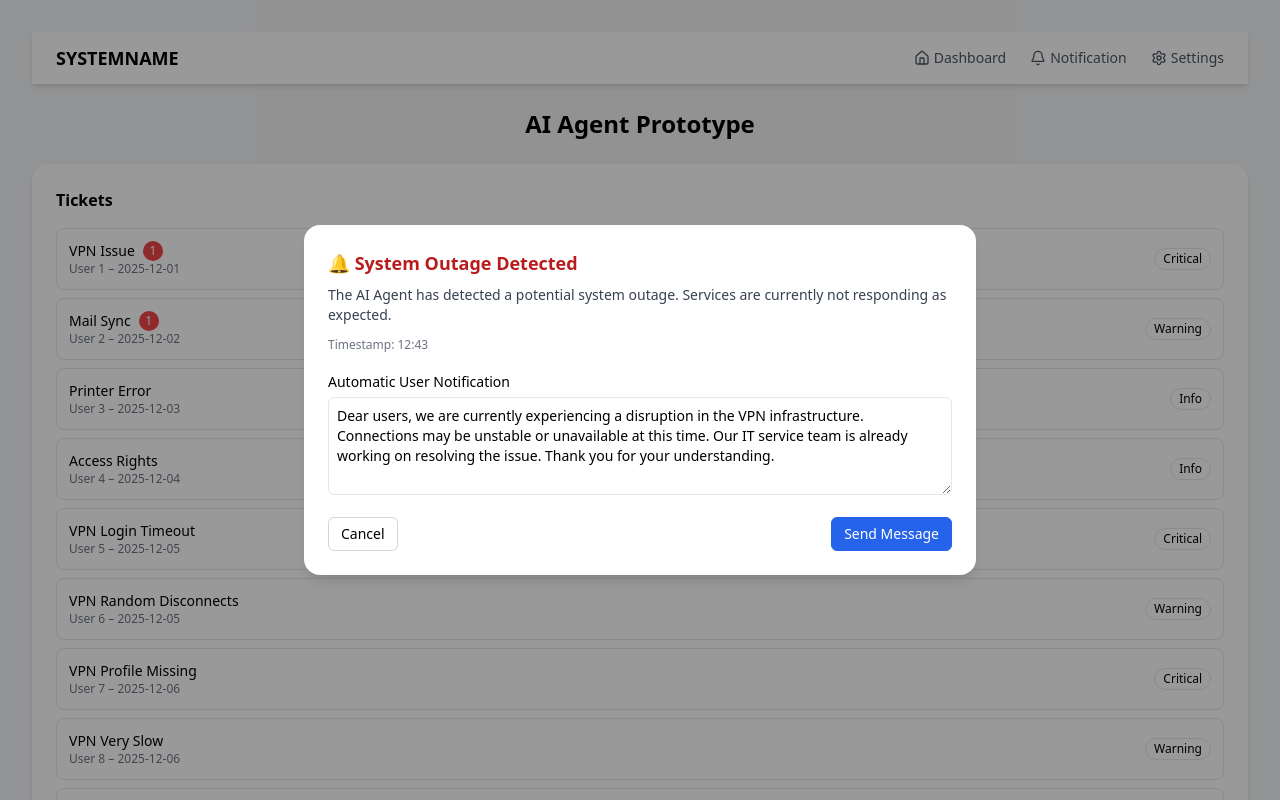
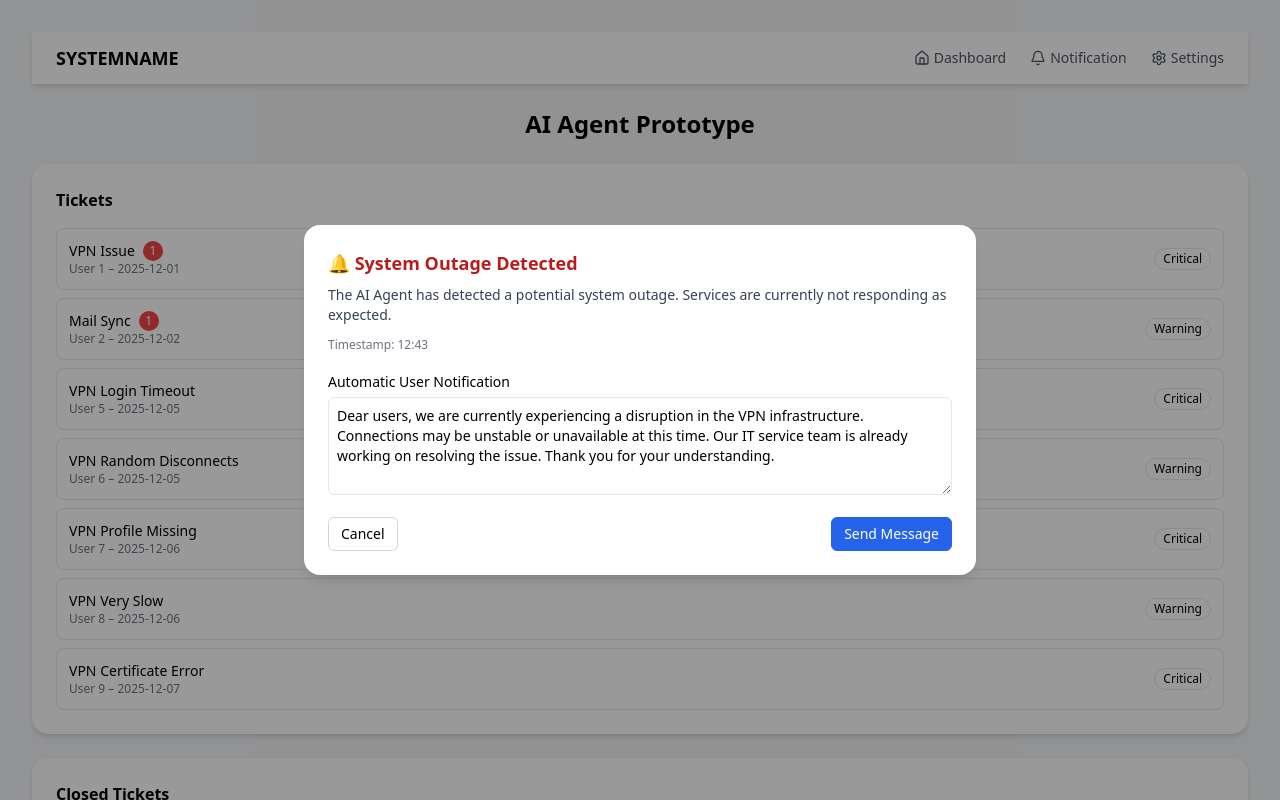
Before and after one commit to pauldopatka/ai-agent-service-desk-prototype, a React (Vite) app: page / in a window 1280 px wide. Shown: the top 800 px of the page. Built offline with nearby package versions, Linux system fonts and the light colour scheme.

Commit message:
Add closed ticket functionality and rating system in TicketDetailView

```diff
--- a/src/App.tsx
+++ b/src/App.tsx
@@ -42,15 +42,15 @@ function Switch({ checked, onCheckedChange }: { checked: boolean; onCheckedChang
 }
 
 const mockTickets = [
-  { id: 1, title: "VPN Issue", name: "User 1", date: "2025-12-01", description: "VPN connection fails on startup.", severity: "Critical" },
-  { id: 2, title: "Mail Sync", name: "User 2", date: "2025-12-02", description: "Outlook does not sync correctly.", severity: "Warning" },
-  { id: 3, title: "Printer Error", name: "User 3", date: "2025-12-03", description: "Office printer shows error 404.", severity: "Info" },
-  { id: 4, title: "Access Rights", name: "User 4", date: "2025-12-04", description: "No access to shared drive.", severity: "Info" },
-  { id: 5, title: "VPN Login Timeout", name: "User 5", date: "2025-12-05", description: "VPN login times out after entering credentials.", severity: "Critical" },
-  { id: 6, title: "VPN Random Disconnects", name: "User 6", date: "2025-12-05", description: "VPN disconnects every few minutes.", severity: "Warning" },
-  { id: 7, title: "VPN Profile Missing", name: "User 7", date: "2025-12-06", description: "VPN profile disappeared after client update.", severity: "Critical" },
-  { id: 8, title: "VPN Very Slow", name: "User 8", date: "2025-12-06", description: "VPN connection is established but extremely slow.", severity: "Warning" },
-  { id: 9, title: "VPN Certificate Error", name: "User 9", date: "2025-12-07", description: "VPN client reports an invalid certificate error.", severity: "Critical" }
+  { id: 1, title: "VPN Issue", name: "User 1", date: "2025-12-01", description: "VPN connection fails on startup.", severity: "Critical", closed: false },
+  { id: 2, title: "Mail Sync", name: "User 2", date: "2025-12-02", description: "Outlook does not sync correctly.", severity: "Warning", closed: false },
+  { id: 3, title: "Printer Error", name: "User 3", date: "2025-12-03", description: "Office printer shows error 404.", severity: "Info", closed: true },
+  { id: 4, title: "Access Rights", name: "User 4", date: "2025-12-04", description: "No access to shared drive.", severity: "Info", closed: true },
+  { id: 5, title: "VPN Login Timeout", name: "User 5", date: "2025-12-05", description: "VPN login times out after entering credentials.", severity: "Critical", closed: false },
+  { id: 6, title: "VPN Random Disconnects", name: "User 6", date: "2025-12-05", description: "VPN disconnects every few minutes.", severity: "Warning", closed: false },
+  { id: 7, title: "VPN Profile Missing", name: "User 7", date: "2025-12-06", description: "VPN profile disappeared after client update.", severity: "Critical", closed: false },
+  { id: 8, title: "VPN Very Slow", name: "User 8", date: "2025-12-06", description: "VPN connection is established but extremely slow.", severity: "Warning", closed: false },
+  { id: 9, title: "VPN Certificate Error", name: "User 9", date: "2025-12-07", description: "VPN client reports an invalid certificate error.", severity: "Critical", closed: false }
 ];
 
 interface HotbarProps {
@@ -102,6 +102,12 @@ function TicketListView({ resetToken }: { resetToken: number }) {
   }, [resetToken]);
 
   const navigate = useNavigate();
+  const isClosed = (t: typeof mockTickets[number]) => {
+    const s = sessionStorage.getItem(`closed-${t.id}`);
+    return s === "true" || t.closed === true;
+  };
+  const openTickets = mockTickets.filter((t) => !isClosed(t));
+  const closedTickets = mockTickets.filter((t) => isClosed(t));
 
   return (
     <motion.div initial={{ opacity: 0 }} animate={{ opacity: 1 }} className="max-w-[1400px] mx-auto grid grid-cols-12 gap-6">
@@ -109,7 +115,7 @@ function TicketListView({ resetToken }: { resetToken: number }) {
         <CardContent className="p-6">
           <h2 className="font-semibold mb-4">Tickets</h2>
           <div className="grid gap-2">
-            {mockTickets.map((ticket) => {
+            {openTickets.map((ticket) => {
               const hasUnread = sessionStorage.getItem(`unread-${ticket.id}`) === "true";
 
               return (
@@ -136,6 +142,32 @@ function TicketListView({ resetToken }: { resetToken: number }) {
           </div>
         </CardContent>
       </Card>
+
+      <Card className="rounded-2xl shadow-md col-span-12">
+        <CardContent className="p-6">
+          <h2 className="font-semibold mb-4">Closed Tickets</h2>
+          <div className="grid gap-2">
+            {closedTickets.map((ticket) => (
+              <div
+                key={ticket.id}
+                onClick={() => navigate(`/ticket/${ticket.id}`)}
+                className="p-3 rounded-lg cursor-pointer border text-sm transition bg-gray-50 hover:bg-gray-100 flex justify-between items-center"
+              >
+                <div>
+                  <div className="font-medium flex items-center gap-2">
+                    {ticket.title}
+                    <span className="text-xs px-2 py-0.5 rounded-full border bg-gray-100 text-gray-700">Closed</span>
+                  </div>
+                  <div className="text-xs text-gray-500">
+                    {ticket.name} – {ticket.date}
+                  </div>
+                </div>
+                <Badge>{ticket.severity}</Badge>
+              </div>
+            ))}
+          </div>
+        </CardContent>
+      </Card>
     </motion.div>
   );
 }
@@ -158,6 +190,7 @@ function TicketDetailView() {
   const navigate = useNavigate();
   const ticket = mockTickets.find((t) => t.id === Number(id));
   const [showSolution, setShowSolution] = useState(false);
+  const [showRating, setShowRating] = useState(false);
 
   if (!ticket) {
     return <div className="text-center text-gray-500">Ticket not found.</div>;
@@ -186,6 +219,12 @@ function TicketDetailView() {
   };
 
   const defaultSolution = getDefaultSolution(ticket);
+  const handleCloseTicket = () => {
+    if (!ticket) return;
+    sessionStorage.setItem(`closed-${ticket.id}`, "true");
+    setShowRating(false);
+    navigate("/");
+  };
 
   return (
     <motion.div initial={{ opacity: 0, y: 10 }} animate={{ opacity: 1, y: 0 }} className="grid grid-cols-12 gap-8 max-w-[1400px] mx-auto">
@@ -195,7 +234,10 @@ function TicketDetailView() {
           <p><strong>Name:</strong> {ticket.name}</p>
           <p><strong>Date:</strong> {ticket.date}</p>
           <p className="text-sm text-gray-600 mt-2"><strong>Description:</strong> {ticket.description}</p>
-          <Button variant="outline" onClick={() => window.history.back()} className="w-fit mt-4">Back to Ticket List</Button>
+          <div className="flex gap-2 mt-4">
+            <Button variant="outline" onClick={() => window.history.back()} className="w-fit">Back to Ticket List</Button>
+            <Button onClick={() => setShowRating(true)} className="w-fit">Rate AI & Close Ticket</Button>
+          </div>
         </CardContent>
       </Card>
 
@@ -237,6 +279,9 @@ function TicketDetailView() {
 
       {showSolution && (
         <SolutionPopup onClose={() => setShowSolution(false)} defaultText={defaultSolution} />
+      )}
+      {showRating && (
+        <RatingPopup onClose={() => setShowRating(false)} onSubmitClose={handleCloseTicket} />
       )}
     </motion.div>
   );
@@ -455,6 +500,59 @@ function SolutionPopup({ onClose, defaultText }: SolutionPopupProps) {
   );
 }
 
+interface RatingPopupProps {
+  onClose: () => void;
+  onSubmitClose: (rating: number) => void;
+}
+
+function RatingPopup({ onClose, onSubmitClose }: RatingPopupProps) {
+  const [rating, setRating] = useState(0);
+  const [hover, setHover] = useState(0);
+  const [sent, setSent] = useState(false);
+
+  const stars = [1, 2, 3, 4, 5];
+
+  return (
+    <div className="fixed inset-0 bg-black/40 flex items-center justify-center z-50">
+      <motion.div initial={{ scale: 0.9, opacity: 0 }} animate={{ scale: 1, opacity: 1 }} className="bg-white rounded-2xl shadow-lg p-6 w-full max-w-2xl">
+        <h2 className="font-semibold text-lg mb-2 flex items-center gap-2">⭐ Rate AI Assistance</h2>
+        {!sent ? (
+          <>
+            <p className="text-sm text-gray-700">Please rate the AI interaction before closing the ticket.</p>
+            <div className="flex items-center gap-2 mt-3">
+              {stars.map((s) => {
+                const active = (hover || rating) >= s;
+                return (
+                  <button
+                    key={s}
+                    className={`text-2xl transition ${active ? "text-yellow-500" : "text-gray-300"}`}
+                    onMouseEnter={() => setHover(s)}
+                    onMouseLeave={() => setHover(0)}
+                    onClick={() => setRating(s)}
+                    aria-label={`Rate ${s} star${s > 1 ? "s" : ""}`}
+                  >
+                    {active ? "★" : "☆"}
+                  </button>
+                );
+              })}
+            </div>
+            <div className="text-xs text-gray-500 mt-1">Selected: {rating} / 5</div>
+            <div className="flex justify-between items-center mt-5">
+              <Button variant="outline" onClick={onClose}>Cancel</Button>
+              <Button onClick={() => { setSent(true); onSubmitClose(rating); }}>Close Ticket</Button>
+            </div>
+          </>
+        ) : (
+          <div className="text-center text-green-700 text-sm font-medium mt-4">
+            ✅ Thank you for your feedback. The ticket is closed.
+            <div className="mt-4"><Button variant="outline" onClick={onClose}>Close</Button></div>
+          </div>
+        )}
+      </motion.div>
+    </div>
+  );
+}
+
 export default function AIConciergePrototype() {
   const [showNotificationList, setShowNotificationList] = useState(false);
   const [showAutomatedOutage, setShowAutomatedOutage] = useState(false);
```
